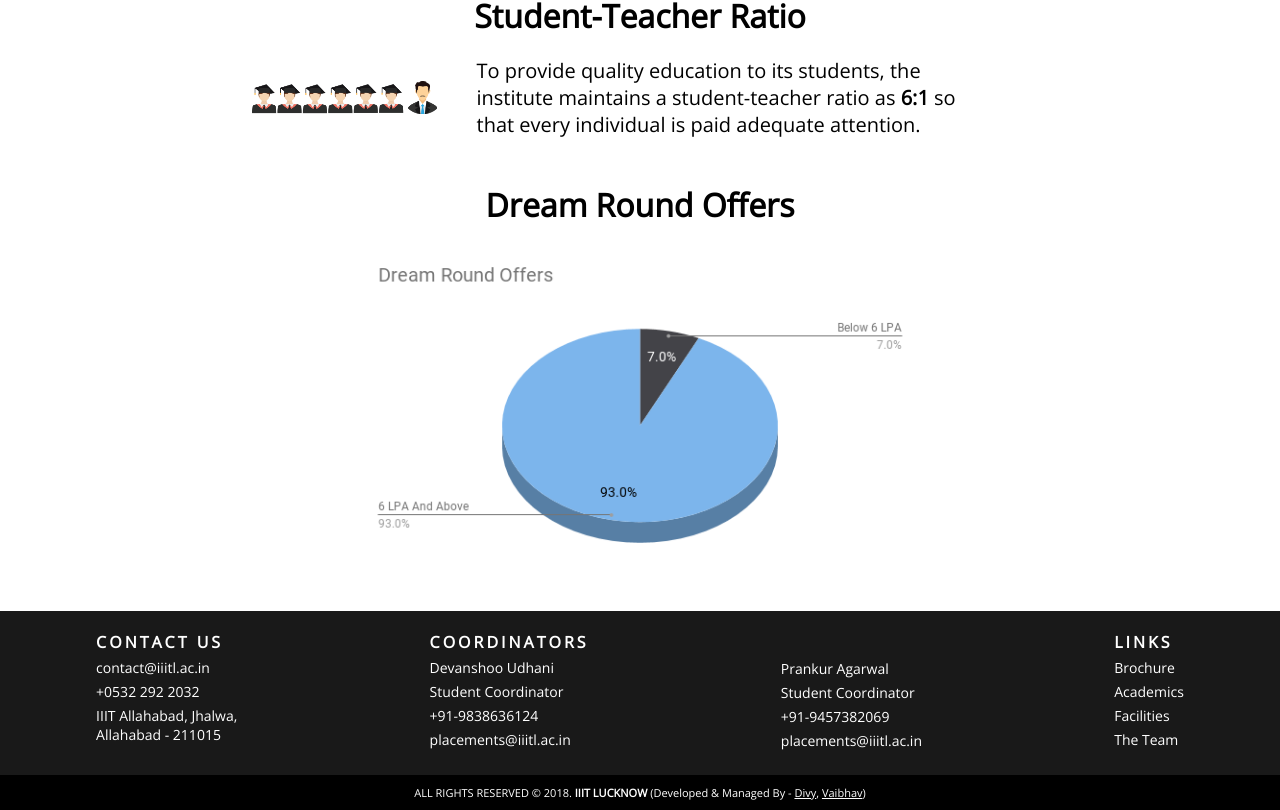
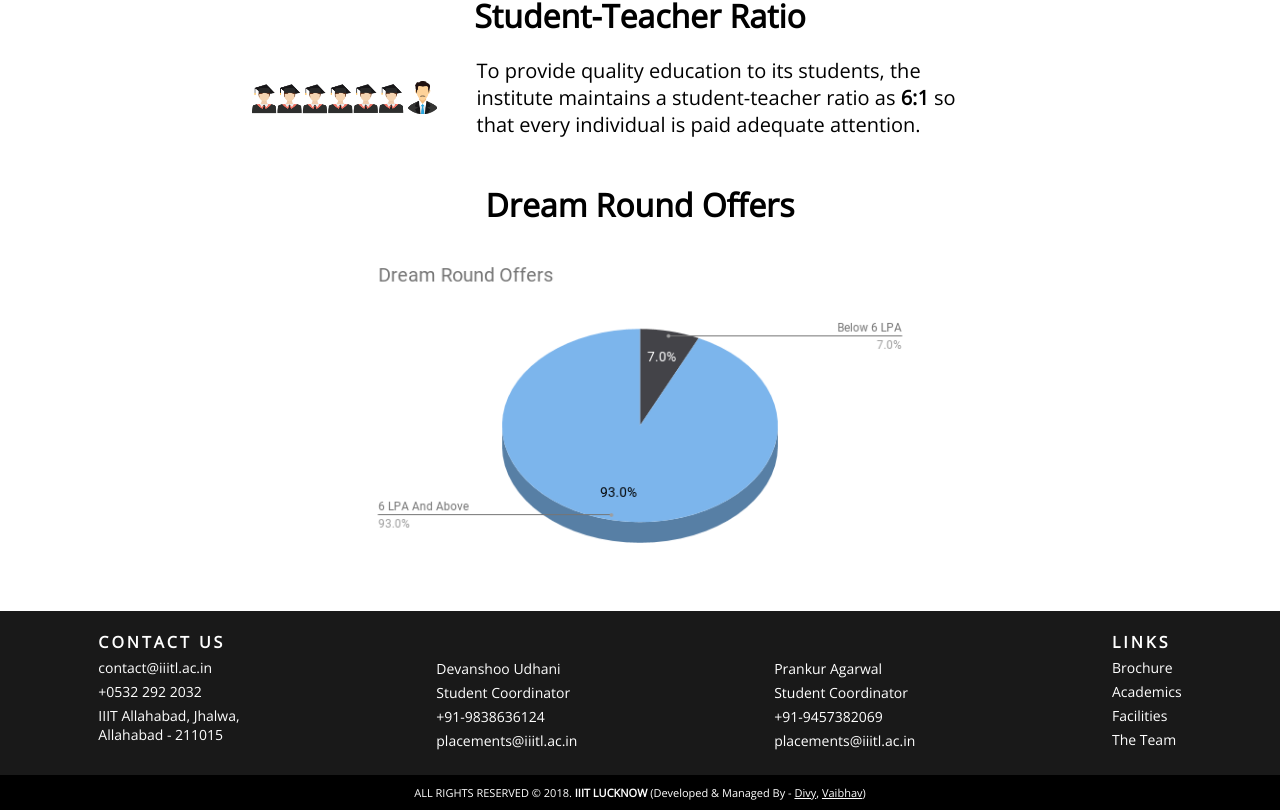
Before and after one commit to axios-iiitl/Placement-Website, a React (Create React App) app: page /demographics in a window 1280 px wide. Shown: the part 319-1129 px from the top of the page. Built offline with nearby package versions, Linux system fonts and the light colour scheme.

Commit message:
Remove heading from footer

```diff
--- a/src/App.css
+++ b/src/App.css
@@ -295,7 +295,8 @@ footer {
   font-size: 20px;
 }
 
-.footer-col:nth-child(3) {
+.footer-col:nth-child(3),
+.footer-col:nth-child(2) {
   margin-top: 43px;
 }
 
--- a/src/components/Footer.js
+++ b/src/components/Footer.js
@@ -23,7 +23,6 @@ const footer = () => {
               </p>
             </div>
             <div className="footer-col">
-              <h2>Coordinators</h2>
               <p className="footer-contact-name">Devanshoo Udhani</p>
               <p className="footer-contact-position">Student Coordinator</p>
               <p>
```
